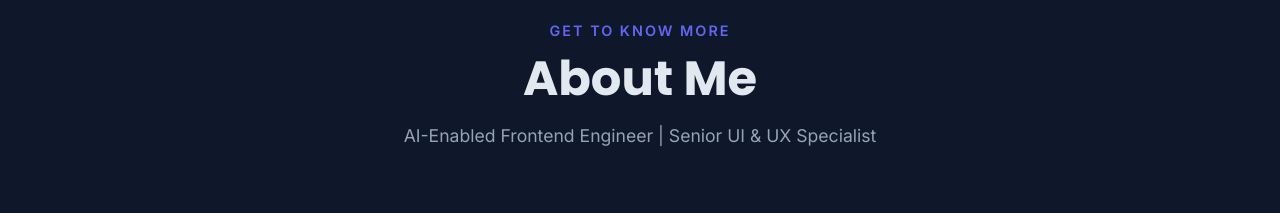
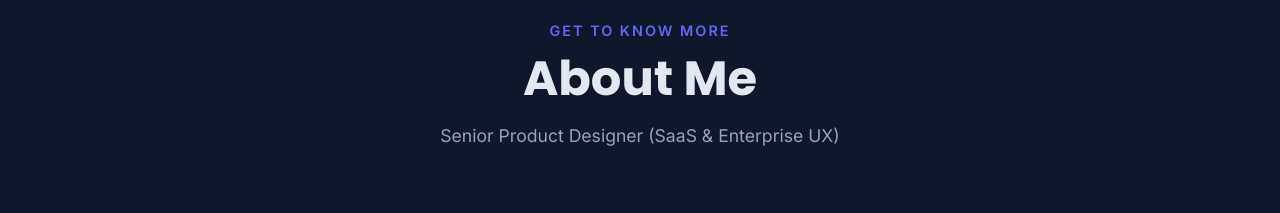
Before and after one commit to vivekshah787/portfolio-nextjs, a Next.js app: page / in a window 1280 px wide. Shown: the part 860-1073 px from the top of the page. Built offline with nearby package versions, Linux system fonts and the light colour scheme.

Commit message:
Updated Changes

```diff
--- a/app/components/About.js
+++ b/app/components/About.js
@@ -19,7 +19,7 @@ export default function About() {
           <p className="section-subtitle">Get To Know More</p>
           <h2 className="section-title">About Me</h2>
           <p className="section-description">
-            AI-Enabled Frontend Engineer | Senior UI & UX Specialist
+            Senior Product Designer (SaaS & Enterprise UX)
           </p>
         </div>
 
--- a/app/components/Contact.js
+++ b/app/components/Contact.js
@@ -43,8 +43,8 @@ export default function Contact() {
     {
       icon: 'bi-envelope',
       title: 'Email',
-      details: ['vivekshahproductdesigner@gmail.com'],
-      link: 'mailto:vivekshahproductdesigner@gmail.com'
+      details: ['vivekshah061993@gmail.com'],
+      link: 'mailto:vivekshah061993@gmail.com'
     }
   ]
 
--- a/app/components/Experience.js
+++ b/app/components/Experience.js
@@ -3,7 +3,7 @@
 export default function Experience() {
   const experiences = [
     {
-      title: 'Senior UI Designer',
+      title: 'Senior Product Designer',
       company: 'Cygnet Infotech PVT LTD.',
       date: 'Jun 2019 - Present',
       description: 'Designed and implemented responsive UI/UX solutions, collaborating with developers and mentoring junior designers. Ensured seamless multi-device compatibility using HTML, CSS, JavaScript, and best practices.'
--- a/app/components/Sidebar.js
+++ b/app/components/Sidebar.js
@@ -47,7 +47,7 @@ export default function Sidebar({ isOpen, onLinkClick }) {
           />
         </div>
         <h2 className="sidebar-name">Vivek Shah</h2>
-        <p className="sidebar-title">Senior UI/UX/Product Designer</p>
+        <p className="sidebar-title">Senior UI/Product Designer</p>
       </div>
 
       <nav>
```
